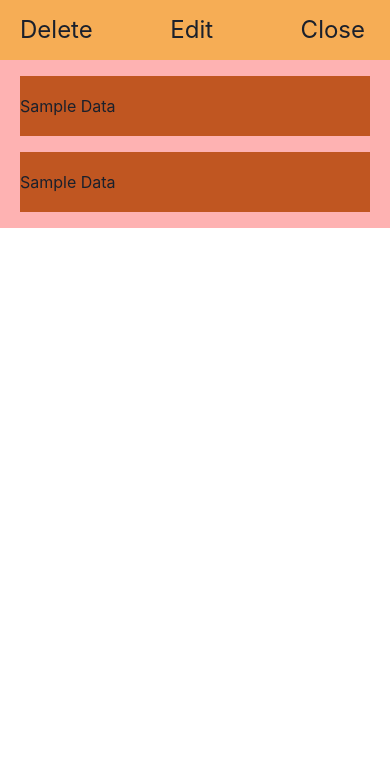
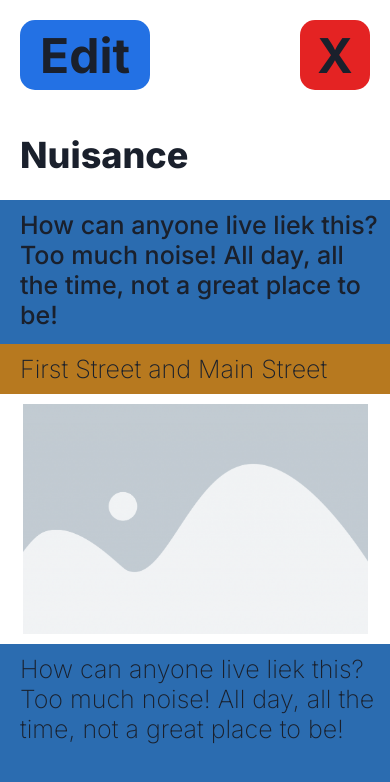
Before and after one commit to eudeamonism/neighborsWebsite, a React (Create React App) app: page /singleComplaint in a window 390 px wide. Shown: the top 782 px of the page. Built offline with nearby package versions, Linux system fonts and the light colour scheme; a web font is replaced by a local one.

Commit message:
Fixed Loading for Mobile Viewer

```diff
--- a/public/index.html
+++ b/public/index.html
@@ -1,15 +1,18 @@
 <!DOCTYPE html>
 <html lang="en">
+
 <head>
   <meta charset="utf-8" />
   <link rel="icon" href="%PUBLIC_URL%/favicon.ico" />
   <meta name="viewport" content="width=device-width, initial-scale=1" />
   <meta name="theme-color" content="#000000" />
-    <meta
-      name="description"
-      content="Web site created using create-react-app"
-    />
+  <meta name="description" content="Web site created using create-react-app" />
   <link rel="apple-touch-icon" href="%PUBLIC_URL%/logo192.png" />
+  <link rel="preconnect" href="https://fonts.googleapis.com">
+  <link rel="preconnect" href="https://fonts.gstatic.com" crossorigin>
+  <link
+    href="https://fonts.googleapis.com/css2?family=Bree+Serif&family=Inter:wght@100;200;300;400;500;600;700;800;900&display=swap"
+    rel="stylesheet">
   <!--
       manifest.json provides metadata used when your web app is installed on a
       user's mobile device or desktop. See https://developers.google.com/web/fundamentals/web-app-manifest/
@@ -31,6 +34,7 @@
   </style>
 
 </head>
+
 <body>
   <noscript>You need to enable JavaScript to run this app.</noscript>
   <div id="root"></div>
@@ -45,4 +49,5 @@
       To create a production bundle, use `npm run build` or `yarn build`.
     -->
 </body>
+
 </html>
--- a/src/components/ComplaintViewer/Single/SingleBody.jsx
+++ b/src/components/ComplaintViewer/Single/SingleBody.jsx
@@ -1,10 +1,69 @@
-import { Flex } from '@chakra-ui/react';
-import SingleDates from './SingleDates';
+import { Flex, Text, Image } from '@chakra-ui/react';
 
 const SingleBody = () => {
   return (
-    <Flex>
-      <SingleDates />
+    <Flex width="390px" height="774" direction="column">
+      <Flex w="390px" height="90px" alignItems="center">
+        <Text
+          fontFamily="'Inter', sans-serif;"
+          fontSize="36px"
+          fontWeight="800"
+          lineHeight="normal"
+          ml="20px"
+        >
+          Nuisance
+        </Text>
+      </Flex>
+      <Flex w="390px" height="144px" backgroundColor="blue.600">
+        <Text
+          fontFamily="'Inter', sans-serif;"
+          fontSize="25px"
+          fontWeight="500"
+          lineHeight="normal"
+          ml="20px"
+          mt="10px"
+          mr="10px"
+        >
+          How can anyone live liek this? Too much noise! All day, all the time,
+          not a great place to be!
+        </Text>
+      </Flex>
+
+      <Flex w="390px" height="50px" backgroundColor="yellow.600">
+        <Text
+          fontFamily="'Inter', sans-serif;"
+          fontSize="25px"
+          fontWeight="200"
+          lineHeight="normal"
+          ml="20px"
+          mt="10px"
+          mr="10px"
+        >
+          First Street and Main Street
+        </Text>
+      </Flex>
+      <Flex w="390px" height="250px" justify="center">
+        <Image
+          src="assets/images/holder.jpg"
+          alt="Placeholder"
+          htmlWidth="345px"
+          objectFit="scale-down"
+        />
+      </Flex>
+      <Flex w="390px" height="240px" backgroundColor="blue.600">
+        <Text
+          fontFamily="'Inter', sans-serif;"
+          fontSize="25px"
+          fontWeight="200"
+          lineHeight="normal"
+          ml="20px"
+          mt="10px"
+          mr="10px"
+        >
+          How can anyone live liek this? Too much noise! All day, all the time,
+          not a great place to be!
+        </Text>
+      </Flex>
     </Flex>
   );
 };
--- a/src/components/ComplaintViewer/Single/SingleDates.jsx
+++ /dev/null
@@ -1,41 +0,0 @@
-import {
-  Flex,
-  useColorModeValue,
-  Text,
-  Icon,
-  Spinner,
-  VStack,
-} from '@chakra-ui/react';
-
-const SingleDates = () => {
-  return (
-    <Flex
-      direction="column"
-      width="390px"
-      bg={useColorModeValue('red.200', '#d2b48c')}
-      justify="center"
-      alignItems="center"
-      gap="4"
-      p="4"
-    >
-      <Flex
-        height="60px"
-        width="350px"
-        bg={useColorModeValue('orange.600', '#616161')}
-        alignItems="center"
-      >
-        <Text>Sample Data</Text>
-      </Flex>
-      <Flex
-        height="60px"
-        width="350px"
-        bg={useColorModeValue('orange.600', '#a89f91')}
-        alignItems="center"
-      >
-        <Text>Sample Data</Text>
-      </Flex>
-    </Flex>
-  );
-};
-
-export default SingleDates;
--- a/src/components/ComplaintViewer/Single/SingleNav.jsx
+++ b/src/components/ComplaintViewer/Single/SingleNav.jsx
@@ -1,41 +1,47 @@
-import { Flex, useColorModeValue, Text } from '@chakra-ui/react';
-import { useNavigate } from 'react-router-dom';
+import { Flex, Text } from '@chakra-ui/react';
 
 const SingleNav = () => {
   return (
+    <Flex width="390px" justify="space-between" mt="20px" mb="20px">
+      <Flex>
         <Flex
-      bg={useColorModeValue('orange.300', 'blue.600')}
-      height="60px"
+          width="130px"
+          height="70px"
+          bg="#2371E4"
+          borderRadius="15px"
           alignItems="center"
-      p="15"
-      justify="space-between"
+          justify="center"
+          mx="20px"
         >
           <Text
-        onClick={() => {
-          console.log('delete');
-        }}
-        fontSize="2xl"
-        ml="5px"
-      >
-        Delete
-      </Text>
-      <Text
-        onClick={() => {
-          console.log('edit');
-        }}
-        fontSize="2xl"
+            fontFamily="'Inter', sans-serif;"
+            fontSize="48px"
+            fontWeight="700"
+            lineHeight="normal"
           >
             Edit
           </Text>
+        </Flex>
+      </Flex>
+
+      <Flex
+        width="70px"
+        height="70px"
+        bg="#E42323"
+        borderRadius="15px"
+        alignItems="center"
+        justify="center"
+        mr="20px"
+      >
         <Text
-        onClick={() => {
-          console.log('close');
-        }}
-        fontSize="2xl"
-        mx="10px"
+          fontFamily="'Inter', sans-serif;"
+          fontSize="48px"
+          fontWeight="700"
+          lineHeight="normal"
         >
-        Close
+          X
         </Text>
+      </Flex>
     </Flex>
   );
 };
--- a/src/redux/actions/complaintActions.js
+++ b/src/redux/actions/complaintActions.js
@@ -10,7 +10,7 @@ import {
   openKreateComplaint,
   refillComplaints,
   refillOneComplaint,
-  resetAComplaint
+  resetAComplaint,
 } from '../slices/complaint';
 
 export const openForm = () => async dispatch => {
@@ -159,7 +159,6 @@ export const getOneComplaintInDB = id => async dispatch => {
   }
 };
 
-
 export const AddComplaint =
   (
     title,
--- a/src/screens/Dashboard.jsx
+++ b/src/screens/Dashboard.jsx
@@ -1,9 +1,11 @@
-import { useEffect } from 'react';
+import { useEffect, useState } from 'react';
 import { useDispatch, useSelector } from 'react-redux';
-import { Box, Flex, Spacer } from '@chakra-ui/react';
+import { Box, Flex, Spacer, Spinner, Text } from '@chakra-ui/react';
 import NavBar from '../components/NavBar';
 import ComplaintMobileViewer from '../components/ComplaintViewer/ComplaintMobileViewer';
 import { getAllComplaintsInDB } from '../redux/actions/complaintActions';
+
+// ... (imports and initial code)
 
 const Dashboard = () => {
   const dispatch = useDispatch();
@@ -11,9 +13,28 @@ const Dashboard = () => {
 
   const { allComplaintData } = complaint;
 
+  // New state to manage retry logic
+  const [retrying, setRetrying] = useState(false);
+
   useEffect(() => {
     dispatch(getAllComplaintsInDB());
-  }, [dispatch]);
+
+    // Start retry mechanism after initial load
+    if (allComplaintData.length === 0) {
+      const retryInterval = setInterval(() => {
+        setRetrying(true);
+        dispatch(getAllComplaintsInDB());
+      }, 2000);
+
+      return () => {
+        clearInterval(retryInterval);
+        setRetrying(false);
+      };
+    }
+  }, [dispatch, allComplaintData.length]);
+
+  // Determine whether to show loading screen
+  const isLoading = allComplaintData.length === 0 || retrying;
 
   return (
     <Flex h="844px" direction="column" width="390px">
@@ -22,7 +43,16 @@ const Dashboard = () => {
       </Box>
 
       <Flex direction="column">
-        <ComplaintMobileViewer />
+        {isLoading ? (
+          <Flex width="390px" alignItems="center" justify="center" mt="350px">
+            <Flex gap="2">
+              <Spinner size="xl" />
+              <Text fontSize="2xl">Loading...</Text>
+            </Flex>
+          </Flex>
+        ) : (
+          <ComplaintMobileViewer />
+        )}
       </Flex>
       <Spacer />
     </Flex>
```
Lines whose indentation alone changed are shown as unchanged.
